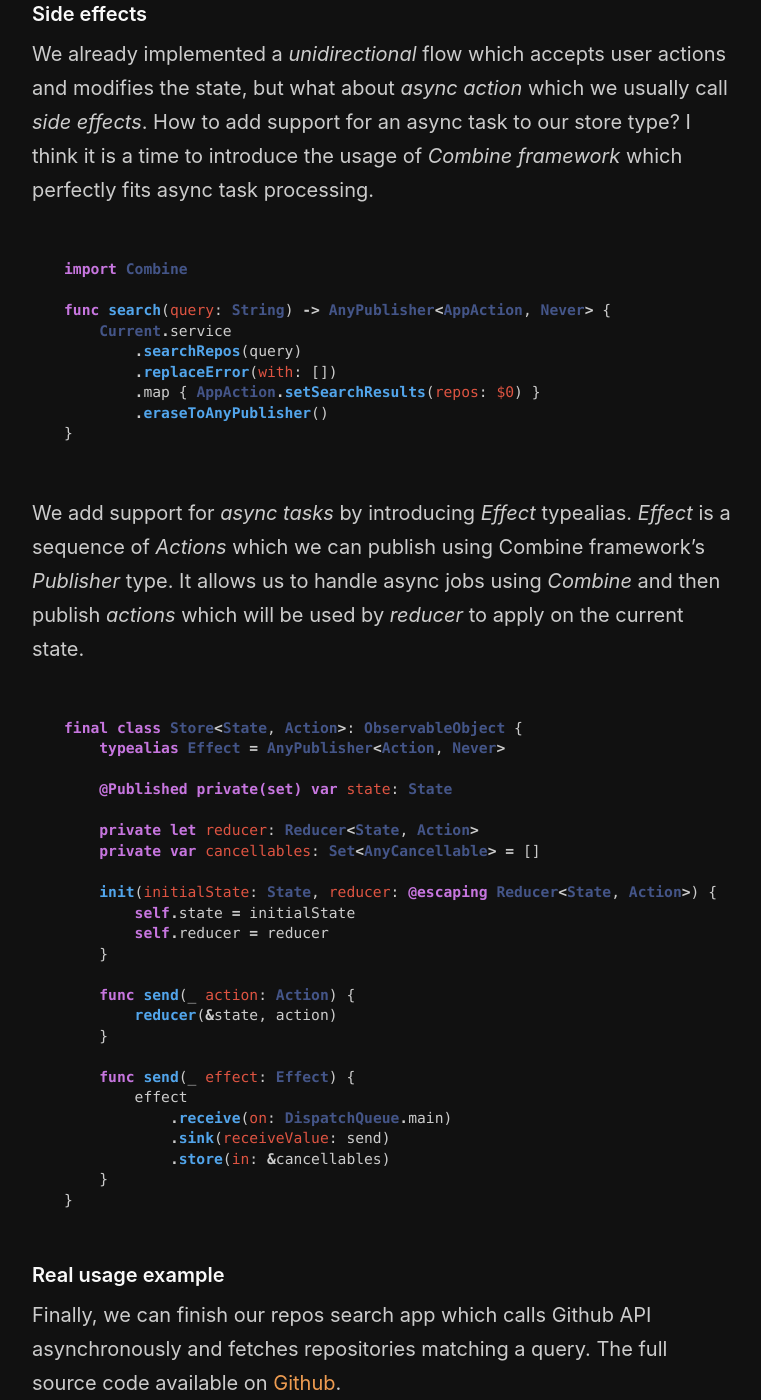
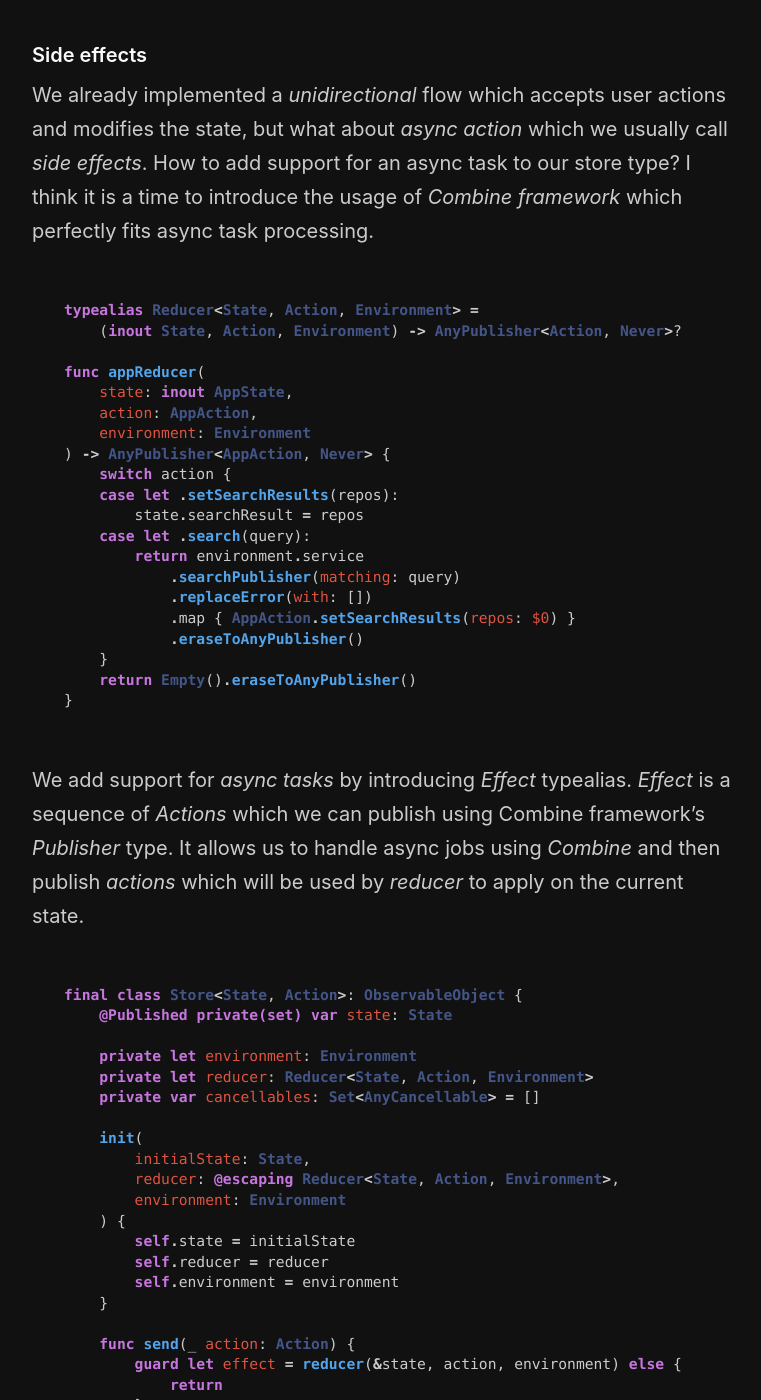
Before and after one commit to mecid/mecid.github.io, a Jekyll site: the page built from _posts/2019-09-18-redux-like-state-container-in-swiftui.md, in a window 1280 px wide and 1400 px high, scrolled down 3059 px. Shown: the whole window, without its empty margins (258-1019 px from the left). Built offline with Jekyll 4.4.1, drawn with Linux system fonts in a browser that asks for light colours; some of the changed text lies outside the part shown.

Commit message:
Update 2019-09-18-redux-like-state-container-in-swiftui.md

````diff
--- a/_posts/2019-09-18-redux-like-state-container-in-swiftui.md
+++ b/_posts/2019-09-18-redux-like-state-container-in-swiftui.md
@@ -43,6 +43,8 @@ func appReducer(state: inout AppState, action: AppAction) {
     switch action {
     case let .setSearchResults(repos):
         state.searchResult = repos
+    case let .search(query):
+        break
     }
 }
 ```
@@ -74,14 +76,25 @@ final class Store<State, Action>: ObservableObject {
 We already implemented a *unidirectional* flow which accepts user actions and modifies the state, but what about *async action* which we usually call *side effects*. How to add support for an async task to our store type? I think it is a time to introduce the usage of *Combine framework* which perfectly fits async task processing.
 
 ```swift
-import Combine
+typealias Reducer<State, Action, Environment> =
+    (inout State, Action, Environment) -> AnyPublisher<Action, Never>?
 
-func search(query: String) -> AnyPublisher<AppAction, Never> {
-    Current.service
-        .searchRepos(query)
-        .replaceError(with: [])
-        .map { AppAction.setSearchResults(repos: $0) }
-        .eraseToAnyPublisher()
+func appReducer(
+    state: inout AppState,
+    action: AppAction,
+    environment: Environment
+) -> AnyPublisher<AppAction, Never> {
+    switch action {
+    case let .setSearchResults(repos):
+        state.searchResult = repos
+    case let .search(query):
+        return environment.service
+            .searchPublisher(matching: query)
+            .replaceError(with: [])
+            .map { AppAction.setSearchResults(repos: $0) }
+            .eraseToAnyPublisher()
+    }
+    return Empty().eraseToAnyPublisher()
 }
 ```
 
@@ -89,23 +102,27 @@ We add support for *async tasks* by introducing *Effect* typealias. *Effect* is
 
 ```swift
 final class Store<State, Action>: ObservableObject {
-    typealias Effect = AnyPublisher<Action, Never>
-
     @Published private(set) var state: State
 
-    private let reducer: Reducer<State, Action>
+    private let environment: Environment
+    private let reducer: Reducer<State, Action, Environment>
     private var cancellables: Set<AnyCancellable> = []
 
-    init(initialState: State, reducer: @escaping Reducer<State, Action>) {
+    init(
+        initialState: State,
+        reducer: @escaping Reducer<State, Action, Environment>,
+        environment: Environment
+    ) {
         self.state = initialState
         self.reducer = reducer
+        self.environment = environment
     }
 
     func send(_ action: Action) {
-        reducer(&state, action)
-    }
+        guard let effect = reducer(&state, action, environment) else {
+            return
+        }
 
-    func send(_ effect: Effect) {
         effect
             .receive(on: DispatchQueue.main)
             .sink(receiveValue: send)
````
